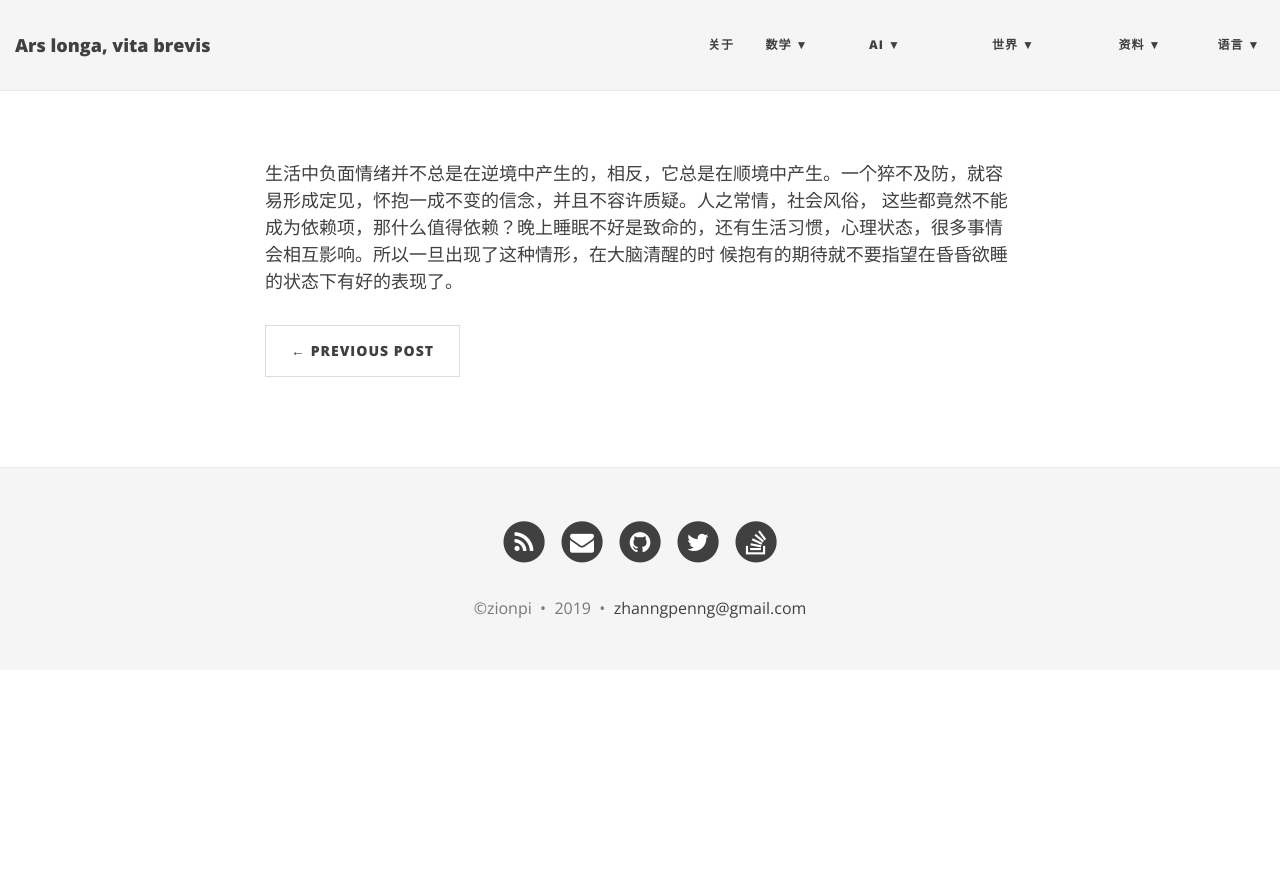
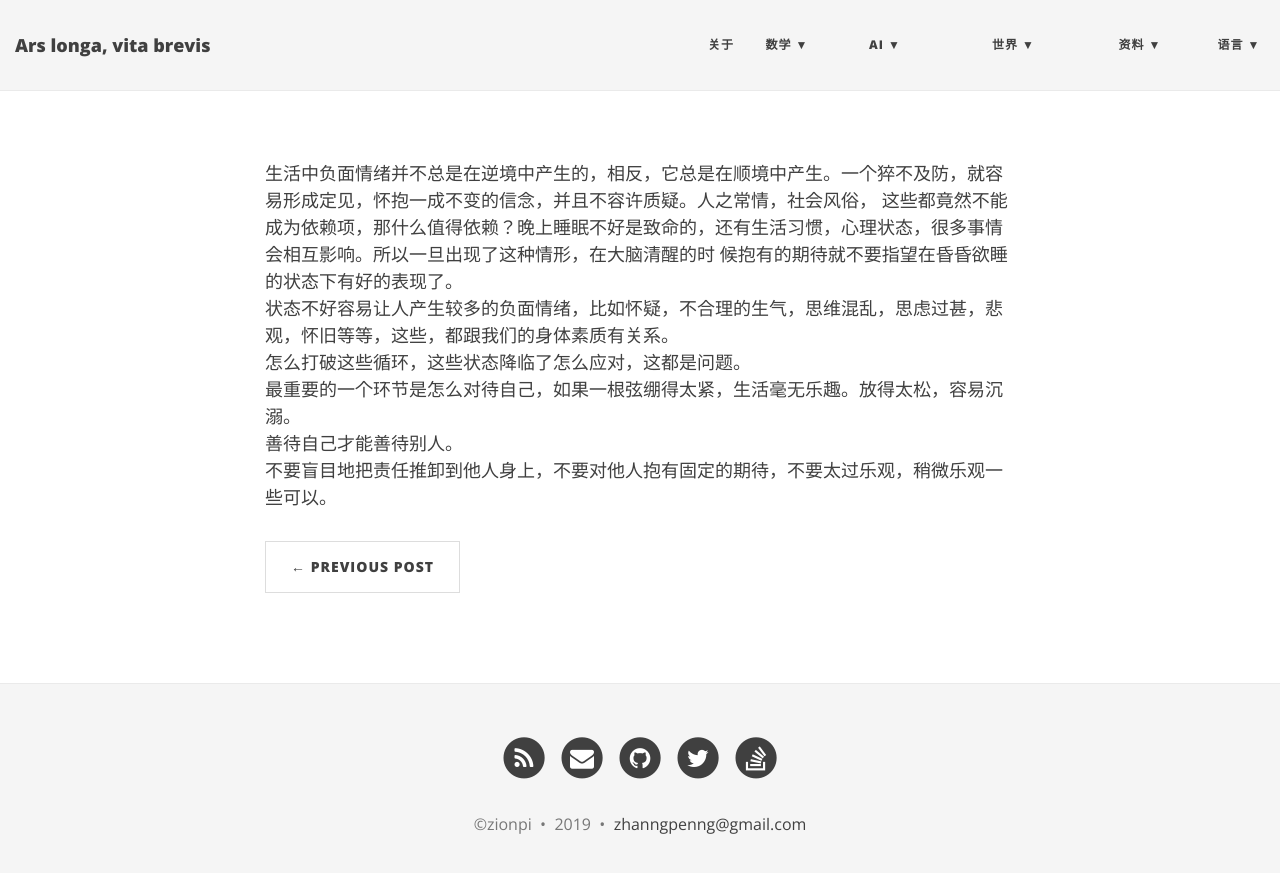
Before and after one commit to ZionPi/zionpi.github.io, a Jekyll site: the page built from _posts/2019-03-02-how-to-lost-of-control.md, in a window 1280 px wide. Shown: the top 873 px of the page. Built offline with Jekyll 4.4.1, drawn with Linux system fonts in a browser that asks for light colours; nearby versions of some CDN libraries.

Commit message:
Update 2019-03-02-how-to-lost-of-control.md

```diff
--- a/_posts/2019-03-02-how-to-lost-of-control.md
+++ b/_posts/2019-03-02-how-to-lost-of-control.md
@@ -5,3 +5,8 @@
 生活中负面情绪并不总是在逆境中产生的，相反，它总是在顺境中产生。一个猝不及防，就容易形成定见，怀抱一成不变的信念，并且不容许质疑。人之常情，社会风俗，
 这些都竟然不能成为依赖项，那什么值得依赖？晚上睡眠不好是致命的，还有生活习惯，心理状态，很多事情会相互影响。所以一旦出现了这种情形，在大脑清醒的时
 候抱有的期待就不要指望在昏昏欲睡的状态下有好的表现了。
+状态不好容易让人产生较多的负面情绪，比如怀疑，不合理的生气，思维混乱，思虑过甚，悲观，怀旧等等，这些，都跟我们的身体素质有关系。
+怎么打破这些循环，这些状态降临了怎么应对，这都是问题。
+最重要的一个环节是怎么对待自己，如果一根弦绷得太紧，生活毫无乐趣。放得太松，容易沉溺。
+善待自己才能善待别人。
+不要盲目地把责任推卸到他人身上，不要对他人抱有固定的期待，不要太过乐观，稍微乐观一些可以。
```
